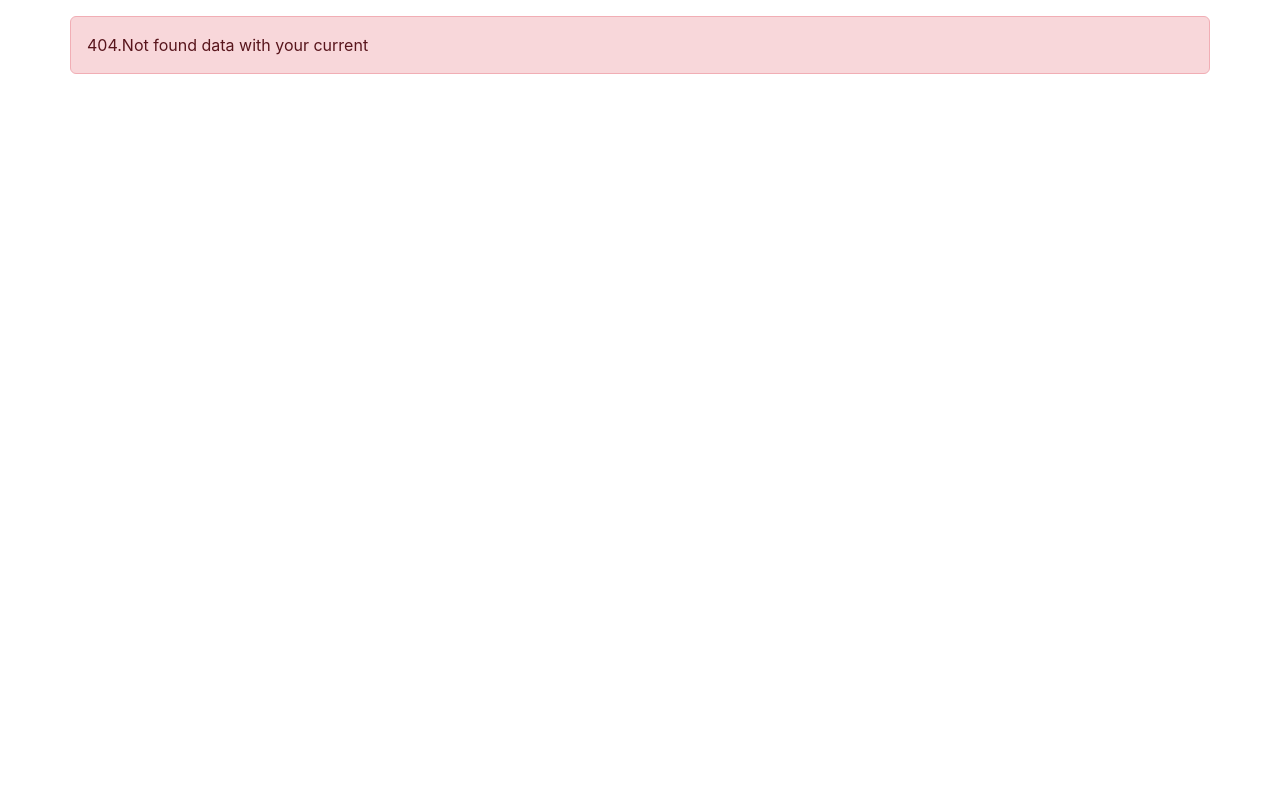
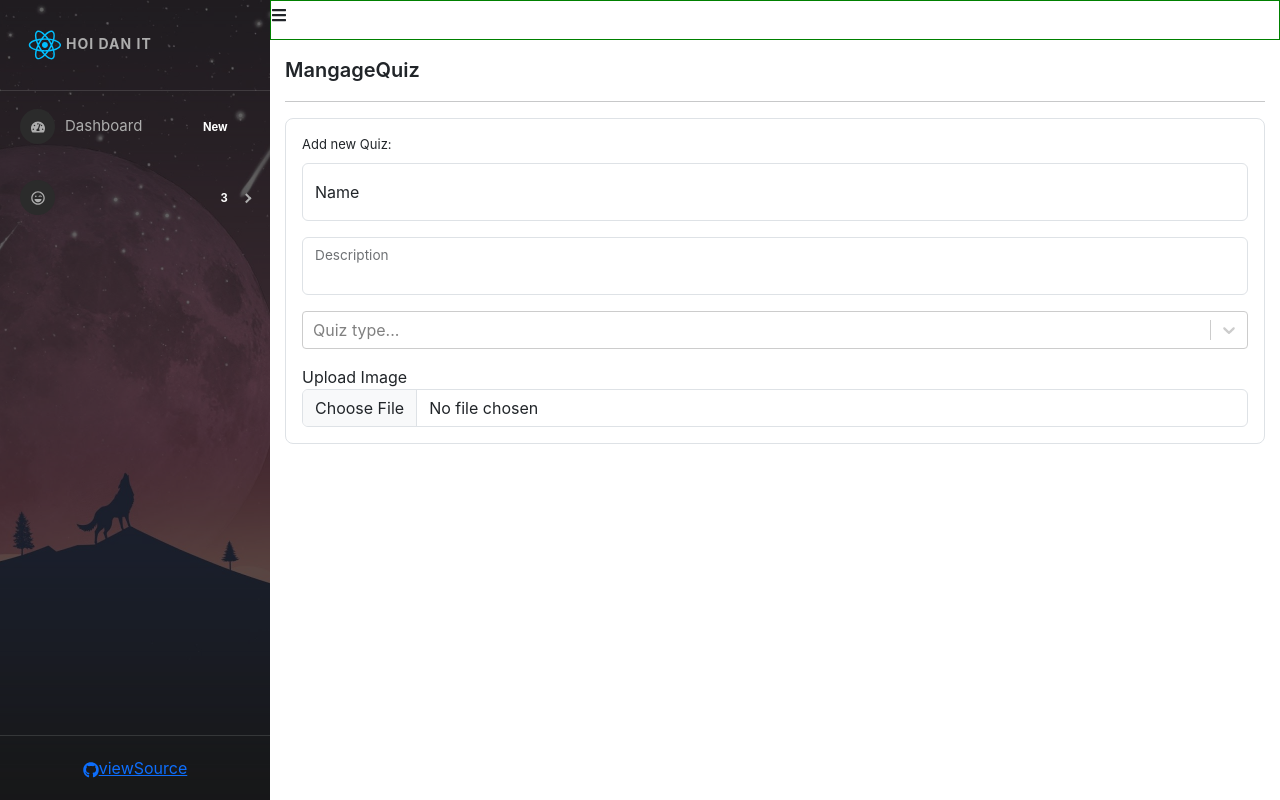
Before and after one commit to 31181024369/reactjs-Ultimate-begin, a React (Create React App) app: page /admins/manage-quizzes in a window 1280 px wide. Before the commit this address had no page. Built offline with nearby package versions, Linux system fonts and the light colour scheme.

Commit message:
chuong8-bai89-17-3-2025

```diff
--- a/package.json
+++ b/package.json
@@ -19,6 +19,7 @@
     "react-redux": "8.0.1",
     "react-router-dom": "6.3.0",
     "react-scripts": "5.0.1",
+    "react-select": "5.4.0",
     "react-toastify": "9.0.7",
     "redux": "4.2.0",
     "redux-devtools-extension": "2.13.9",
--- a/src/Layout.js
+++ b/src/Layout.js
@@ -15,6 +15,7 @@ import {
 import Register from "./components/Auth/Register";
 import ListQuiz from "./components/User/ListQuiz";
 import DetailQuiz from "./components/User/DetailQuiz";
+import MangageQuiz from "./components/Admin/content/Quiz/MangageQuiz";
 const NotFound=()=>{
     return (
         <div className="container mt-3 alert alert-danger">
@@ -34,6 +35,7 @@ const Layout=(props)=>{
             <Route path="/admins" element={<Admin />}>
                 <Route index element={<Dashboard />} />
                 <Route path="manage-users" element={<ManageUser />} />
+                <Route path="manage-quizzes" element={<MangageQuiz />} />
             </Route>
             <Route path="/login" element={<Login></Login>} />
             <Route path="/register" element={<Register></Register>} />
--- a/src/components/Admin/SideBar.js
+++ b/src/components/Admin/SideBar.js
@@ -14,8 +14,9 @@ import {
   } from 'react-pro-sidebar';
   import { FaTachometerAlt, FaGem, FaList, FaGithub, FaRegLaughWink, FaHeart } from 'react-icons/fa';
   import sidebarBg from '../../../src/assets/bg2.jpg';
-import { Link } from "react-router-dom";
+import { Link, useNavigate } from "react-router-dom";
 const SideBar = ({ image, collapsed, toggled, handleToggleSidebar }) => {
+  const navigate=useNavigate();
   return (
     <div>
       <ProSidebar
@@ -40,7 +41,9 @@ const SideBar = ({ image, collapsed, toggled, handleToggleSidebar }) => {
             }}
           >
             <DiReact size={'3em'} color={"00bfff"} />
-            hoi dan it
+
+              <span onClick={()=>navigate("/")}>Hoi Dan IT</span>
+
           </div>
         </SidebarHeader>
 
@@ -66,7 +69,7 @@ const SideBar = ({ image, collapsed, toggled, handleToggleSidebar }) => {
               icon={<FaRegLaughWink />}
             >
               <MenuItem> Quản lý Users <Link to="/admins/manage-users" /></MenuItem>
-              <MenuItem> Quản lý bài Quiz</MenuItem>
+              <MenuItem> Quản lý bài Quiz  <Link to="/admins/manage-quizzes" /></MenuItem>
               <MenuItem> Quản lý câu hỏi</MenuItem>
             </SubMenu>
 
--- /dev/null
+++ b/src/components/Admin/content/Quiz/MangageQuiz.js
@@ -0,0 +1,58 @@
+import { useState } from "react";
+import "./MangageQuiz.scss";
+import Select from 'react-select';
+
+const options = [
+    { value: 'EASY', label: 'EASY' },
+    { value: 'MEDIUM', label: 'MEDIUM' },
+    { value: 'HARD', label: 'HARD' }
+  ]
+const MangageQuiz=(props)=>{
+    const [name,setName]=useState('');
+    const [description,setDescription]=useState('');
+    const [style,setStyle]=useState('EASY');
+    const [image,setImage]=useState(null);
+    const handleChangeFile=()=>{
+
+    }
+
+    return (
+        <div className="quiz-container">
+            <div className="title">
+                MangageQuiz
+            </div>
+            <hr></hr>
+            <div className="add-new">
+                <fieldset className='border rounded-3 p-3'>
+                    <legend>Add new Quiz:</legend>
+                    <div className="form-floating mb-3">
+                    <input type="text"
+                     value={name}
+                     onChange={(event)=>setImage(event.target.value)}
+                      className="form-control"
+                       placeholder="your quiz name" />
+                    <label >Name</label>
+                    </div>
+                    <div className="form-floating">
+                        <input type="password"
+                         className="form-control"
+                         value={description}
+                         onChange={(event)=>setDescription(event.target.value)}
+                         />
+                        <label >Description</label>
+                    </div>
+                    <div className="my-3">
+                    <Select value={style} options={options} placeholder={"Quiz type..."} />
+                    </div>
+                    <div className="more-actions form-group">
+                        <lable className="mb-1">Upload Image</lable>
+                        <input type="file" onChange={(event)=>handleChangeFile(event)} className="form-control"  />
+
+                    </div>
+
+                </fieldset>
+            </div>
+        </div>
+    );
+}
+export default MangageQuiz;
--- /dev/null
+++ b/src/components/Admin/content/Quiz/MangageQuiz.scss
@@ -0,0 +1,10 @@
+.quiz-container{
+    padding: 15px;
+    .title{
+        font-size: 20px;
+        font-weight: 600;
+    }
+    legend{
+        font-size: 13px;
+    }
+}
```
Also changed, not shown: 1 other file (tests, documents, lock files or other folders).
